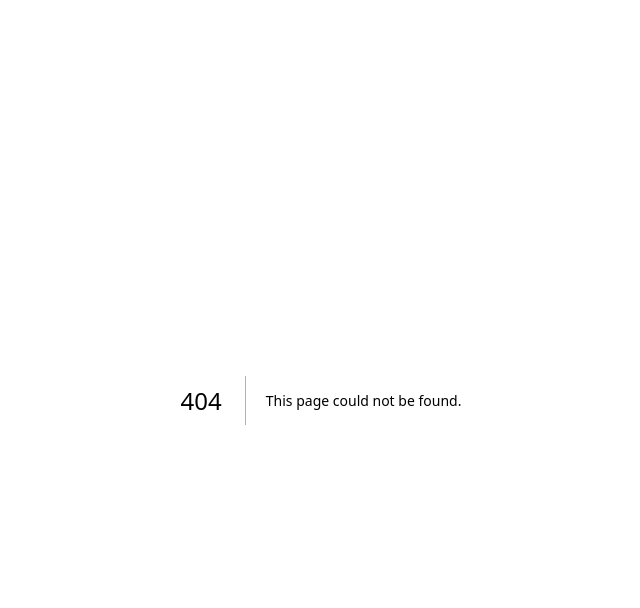
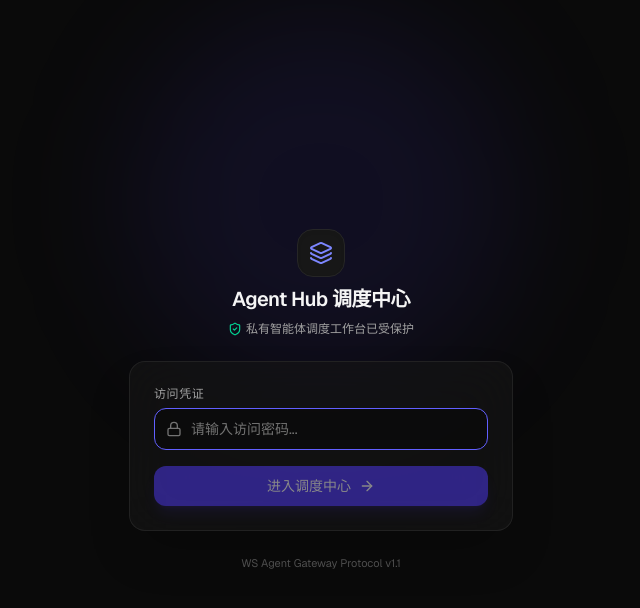
Before and after one commit to perhaps12581/agent_chat, a Next.js app: page /login in a window 1280 px wide. Before the commit this address had no page. Shown: the top 608 px of the page, without its empty margins (319-959 px from the left). Built offline with nearby package versions, Linux system fonts and the light colour scheme.

Commit message:
feat: add global password protection and session middleware

```diff
--- /dev/null
+++ b/src/app/api/auth/login/route.ts
@@ -0,0 +1,33 @@
+import { NextResponse } from "next/server";
+
+export async function POST(req: Request) {
+  try {
+    const { password } = await req.json();
+    const correctPassword = process.env.ACCESS_PASSWORD;
+
+    if (!correctPassword) {
+      return NextResponse.json({ error: "服务器未配置 ACCESS_PASSWORD 环境变量" }, { status: 500 });
+    }
+
+    if (!password || password !== correctPassword) {
+      return NextResponse.json({ error: "访问密码错误" }, { status: 401 });
+    }
+
+    const response = NextResponse.json({ success: true });
+
+    // 写入安全 HttpOnly Cookie，有效期 30 天
+    response.cookies.set({
+      name: "hub_session",
+      value: "authenticated",
+      httpOnly: true,
+      secure: process.env.NODE_ENV === "production",
+      sameSite: "lax",
+      maxAge: 60 * 60 * 24 * 30, // 30 天
+      path: "/",
+    });
+
+    return response;
+  } catch (error: any) {
+    return NextResponse.json({ error: error.message }, { status: 500 });
+  }
+}
--- /dev/null
+++ b/src/app/api/auth/logout/route.ts
@@ -0,0 +1,7 @@
+import { NextResponse } from "next/server";
+
+export async function POST() {
+  const response = NextResponse.json({ success: true });
+  response.cookies.delete("hub_session");
+  return response;
+}
--- /dev/null
+++ b/src/app/login/page.tsx
@@ -0,0 +1,108 @@
+"use client";
+
+import React, { useState } from "react";
+import { Lock, ArrowRight, ShieldCheck, Layers } from "lucide-react";
+import { useRouter } from "next/navigation";
+
+export default function LoginPage() {
+  const [password, setPassword] = useState("");
+  const [error, setError] = useState("");
+  const [loading, setLoading] = useState(false);
+  const router = useRouter();
+
+  async function handleLogin(e: React.FormEvent) {
+    e.preventDefault();
+    if (!password || loading) return;
+
+    setError("");
+    setLoading(true);
+
+    try {
+      const res = await fetch("/api/auth/login", {
+        method: "POST",
+        headers: { "Content-Type": "application/json" },
+        body: JSON.stringify({ password }),
+      });
+
+      const data = await res.json();
+
+      if (res.ok && data.success) {
+        router.push("/");
+        router.refresh();
+      } else {
+        setError(data.error || "访问密码错误，请重试");
+      }
+    } catch (err: any) {
+      setError("网络错误，请稍后重试");
+    } finally {
+      setLoading(false);
+    }
+  }
+
+  return (
+    <div className="min-h-screen bg-neutral-950 flex flex-col justify-center items-center p-4 text-neutral-100 font-sans selection:bg-indigo-500 selection:text-white">
+      {/* 背景光斑 */}
+      <div className="absolute top-1/4 left-1/2 -translate-x-1/2 -translate-y-1/2 w-96 h-96 bg-indigo-600/10 rounded-full blur-3xl pointer-events-none" />
+
+      <div className="w-full max-w-sm relative z-10 space-y-6">
+        {/* 顶部 Logo & 标题 */}
+        <div className="text-center space-y-2">
+          <div className="w-12 h-12 rounded-2xl bg-neutral-900 border border-neutral-800 flex items-center justify-center mx-auto shadow-inner">
+            <Layers className="w-6 h-6 text-indigo-400" />
+          </div>
+          <h1 className="text-xl font-semibold tracking-tight text-neutral-100">
+            Agent Hub 调度中心
+          </h1>
+          <p className="text-xs text-neutral-400 flex items-center justify-center gap-1">
+            <ShieldCheck className="w-3.5 h-3.5 text-emerald-400" /> 私有智能体调度工作台已受保护
+          </p>
+        </div>
+
+        {/* 登录卡片 */}
+        <div className="p-6 rounded-2xl bg-neutral-900/60 border border-neutral-800/80 backdrop-blur-xl shadow-2xl">
+          <form onSubmit={handleLogin} className="space-y-4">
+            <div>
+              <label className="block text-xs font-medium text-neutral-400 mb-1.5 uppercase tracking-wider">
+                访问凭证
+              </label>
+              <div className="relative">
+                <div className="absolute inset-y-0 left-0 pl-3 flex items-center pointer-events-none text-neutral-500">
+                  <Lock className="w-4 h-4" />
+                </div>
+                <input
+                  type="password"
+                  value={password}
+                  onChange={(e) => setPassword(e.target.value)}
+                  placeholder="请输入访问密码..."
+                  autoFocus
+                  required
+                  className="w-full pl-9 pr-4 py-2.5 bg-neutral-950/80 border border-neutral-800 rounded-xl text-sm text-neutral-100 placeholder-neutral-500 focus:outline-none focus:border-indigo-500 transition-colors"
+                />
+              </div>
+            </div>
+
+            {error && (
+              <div className="text-xs text-rose-400 bg-rose-950/40 border border-rose-900/40 p-2.5 rounded-lg text-center animate-shake">
+                {error}
+              </div>
+            )}
+
+            <button
+              type="submit"
+              disabled={loading || !password}
+              className="w-full py-2.5 px-4 bg-indigo-600 hover:bg-indigo-500 disabled:opacity-50 text-white font-medium rounded-xl text-sm flex items-center justify-center gap-2 transition-all shadow-lg shadow-indigo-600/20 active:scale-[0.98]"
+            >
+              <span>{loading ? "正在验证..." : "进入调度中心"}</span>
+              <ArrowRight className="w-4 h-4" />
+            </button>
+          </form>
+        </div>
+
+        {/* 底部版权 */}
+        <div className="text-center text-[11px] text-neutral-600">
+          WS Agent Gateway Protocol v1.1
+        </div>
+      </div>
+    </div>
+  );
+}
--- a/src/app/page.tsx
+++ b/src/app/page.tsx
@@ -13,6 +13,7 @@ import {
   Sparkles,
   Wifi,
   WifiOff,
+  LogOut,
 } from "lucide-react";
 
 interface Agent {
@@ -281,10 +282,24 @@ export default function ChatHubPage() {
             </span>
           </div>
 
-          <div className="text-xs text-neutral-400 flex items-center gap-2">
-            <span>支持指令：</span>
-            <code className="bg-neutral-800 px-1.5 py-0.5 rounded text-neutral-300">@muse</code>
-            <code className="bg-neutral-800 px-1.5 py-0.5 rounded text-neutral-300">@dot</code>
+          <div className="flex items-center gap-4">
+            <div className="text-xs text-neutral-400 hidden sm:flex items-center gap-2">
+              <span>支持指令：</span>
+              <code className="bg-neutral-800 px-1.5 py-0.5 rounded text-neutral-300">@muse</code>
+              <code className="bg-neutral-800 px-1.5 py-0.5 rounded text-neutral-300">@dot</code>
+            </div>
+
+            <button
+              onClick={async () => {
+                await fetch("/api/auth/logout", { method: "POST" });
+                window.location.href = "/login";
+              }}
+              className="text-xs px-2.5 py-1.5 rounded-lg border border-neutral-800 hover:bg-neutral-900 text-neutral-400 hover:text-neutral-200 flex items-center gap-1.5 transition-colors"
+              title="锁定并退出"
+            >
+              <LogOut className="w-3.5 h-3.5" />
+              <span>锁定</span>
+            </button>
           </div>
         </header>
 
--- /dev/null
+++ b/src/middleware.ts
@@ -0,0 +1,44 @@
+import { NextResponse } from "next/server";
+import type { NextRequest } from "next/server";
+
+export function middleware(request: NextRequest) {
+  const { pathname } = request.nextUrl;
+
+  // 1. 白名单路径：登录页面、登录 API、静态资源、Next 内部资源
+  if (
+    pathname.startsWith("/login") ||
+    pathname.startsWith("/api/auth") ||
+    pathname.startsWith("/_next") ||
+    pathname.startsWith("/favicon.ico") ||
+    pathname.startsWith("/api/v1/agent") // Agent 节点专用的超限拉取接口，自带独立 Token 鉴权
+  ) {
+    return NextResponse.next();
+  }
+
+  // 2. 检查会话 Cookie
+  const session = request.cookies.get("hub_session");
+  const isAuthenticated = session?.value === "authenticated";
+
+  // 3. 未鉴权处理
+  if (!isAuthenticated) {
+    // 如果是 API 请求，返回 401 JSON
+    if (pathname.startsWith("/api")) {
+      return NextResponse.json({ error: "Unauthorized: Access password required" }, { status: 401 });
+    }
+
+    // 如果是页面请求，重定向至登录页
+    const loginUrl = new URL("/login", request.url);
+    return NextResponse.redirect(loginUrl);
+  }
+
+  return NextResponse.next();
+}
+
+export const config = {
+  matcher: [
+    /*
+     * 匹配所有路径，排除常见静态图片等
+     */
+    "/((?!_next/static|_next/image|favicon.ico).*)",
+  ],
+};
```
